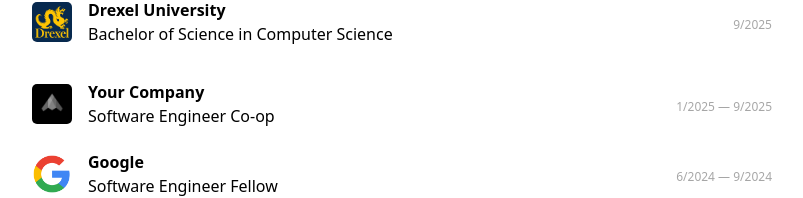
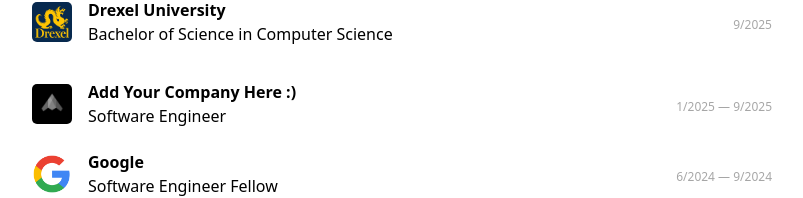
Before and after one commit to BinhL3/binhl3.github.io, a React (Vite) app: page / in a window 1280 px wide. Shown: the part 466-664 px from the top of the page, without its empty margins (238-1041 px from the left). Built offline with nearby package versions, Linux system fonts and the light colour scheme.

Commit message:
edited text

```diff
--- a/src/App.jsx
+++ b/src/App.jsx
@@ -33,11 +33,11 @@ function App() {
               target="_blank"
               rel="noopener noreferrer"
             >
-              Your Company
+              Add Your Company Here :)
             </a>
             <span className="time"> 1/2025 — 9/2025</span>{" "}
           </h2>
-          <p>Software Engineer Co-op</p>
+          <p>Software Engineer</p>
         </div>
       </div>
       <div className="experience">
```
